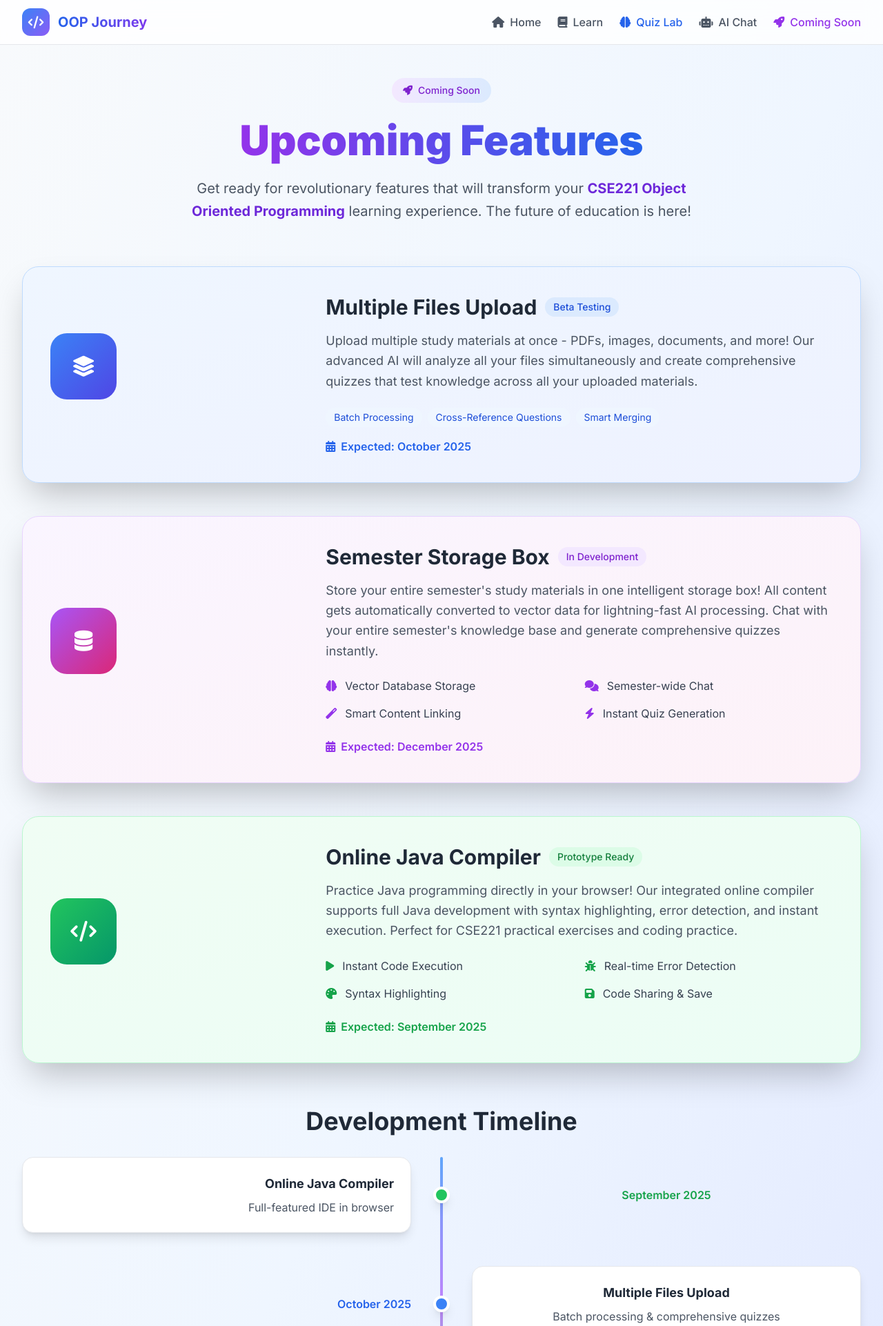
After one commit to clickTwice26/the-oop-journey, a Flask app: page /upcoming-features in a window 1280 px wide. The commit adds this page. Shown: the top 1922 px of the page at 69% size. Run offline with Flask 3, Linux system fonts and the light colour scheme; some libraries are stand-ins or nearby versions.

Commit message:
Add upcoming features page and link in navigation

```diff
--- a/app/routes.py
+++ b/app/routes.py
@@ -28,6 +28,10 @@ def index():
 @main_bp.route('/learn')
 def learn():
     return render_template('learn.html', title='Learn OOP Concepts')
+
+@main_bp.route('/upcoming-features')
+def upcoming_features():
+    return render_template('upcoming-features.html', title='Upcoming Features - OOP Journey')
 
 @main_bp.route('/learn/inheritance')
 def learn_inheritance():
--- a/app/templates/base.html
+++ b/app/templates/base.html
@@ -70,6 +70,9 @@
                     <a href="{{ url_for('main.chat') }}" class="text-gray-600 hover:text-primary-600 transition-colors font-medium">
                         <i class="fas fa-robot mr-2"></i>AI Chat
                     </a>
+                    <a href="{{ url_for('main.upcoming_features') }}" class="text-purple-600 hover:text-purple-700 transition-colors font-medium">
+                        <i class="fas fa-rocket mr-2"></i>Coming Soon
+                    </a>
                 </div>
                 <div class="md:hidden">
                     <button id="mobile-menu-btn" class="text-gray-600 hover:text-primary-600 focus:outline-none">
@@ -85,6 +88,7 @@
                 <a href="{{ url_for('main.learn') }}" class="block text-gray-600 hover:text-primary-600 py-2">Learn</a>
                 <a href="{{ url_for('quiz.quiz_generator') }}" class="block text-primary-600 font-medium py-2">Quiz Lab</a>
                 <a href="{{ url_for('main.chat') }}" class="block text-gray-600 hover:text-primary-600 py-2">AI Chat</a>
+                <a href="{{ url_for('main.upcoming_features') }}" class="block text-purple-600 hover:text-purple-700 py-2">Coming Soon</a>
             </div>
         </div>
     </nav>
--- a/app/templates/index.html
+++ b/app/templates/index.html
@@ -17,7 +17,7 @@
 
         <p class="text-xl text-gray-600 mb-8 max-w-3xl mx-auto leading-relaxed">
             Master Object-Oriented Programming through interactive quizzes, AI-powered learning,
-            and personalized study materials. Transform your coding skills with cutting-edge technology.
+            and personalized study materials. Perfect companion for <strong class="text-secondary-700">CSE221 Object Oriented Programming Course</strong> students. Transform your coding skills with cutting-edge technology.
         </p>
 
         <div class="flex flex-col sm:flex-row gap-4 justify-center mb-12">
--- /dev/null
+++ b/app/templates/upcoming-features.html
@@ -0,0 +1,230 @@
+{% extends "base.html" %}
+
+{% block content %}
+<div class="max-w-7xl mx-auto px-4 sm:px-6 lg:px-8 py-12">
+    <!-- Hero Section -->
+    <div class="text-center mb-16 animate-fade-in">
+        <div class="inline-flex items-center px-4 py-2 bg-gradient-to-r from-purple-100 to-blue-100 text-purple-700 rounded-full text-sm font-medium mb-6">
+            <i class="fas fa-rocket mr-2"></i>
+            Coming Soon
+        </div>
+
+        <h1 class="text-5xl md:text-6xl font-black mb-6">
+            <span class="bg-gradient-to-r from-purple-600 to-blue-600 bg-clip-text text-transparent">
+                Upcoming Features
+            </span>
+        </h1>
+
+        <p class="text-xl text-gray-600 mb-8 max-w-3xl mx-auto leading-relaxed">
+            Get ready for revolutionary features that will transform your <strong class="text-secondary-700">CSE221 Object Oriented Programming</strong> learning experience.
+            The future of education is here!
+        </p>
+    </div>
+
+    <!-- Features Grid -->
+    <div class="grid lg:grid-cols-1 gap-12 mb-16">
+
+        <!-- Multiple Files Upload Feature -->
+        <div class="bg-gradient-to-br from-blue-50 to-indigo-50 rounded-3xl p-10 border border-blue-200 shadow-2xl hover:shadow-3xl transition-all duration-500 group">
+            <div class="flex flex-col lg:flex-row items-center gap-8">
+                <div class="lg:w-1/3">
+                    <div class="w-24 h-24 bg-gradient-to-br from-blue-500 to-indigo-600 rounded-3xl flex items-center justify-center mb-6 group-hover:scale-110 transition-transform duration-300">
+                        <i class="fas fa-layer-group text-white text-3xl"></i>
+                    </div>
+                </div>
+                <div class="lg:w-2/3">
+                    <div class="flex items-center gap-3 mb-4">
+                        <h3 class="text-3xl font-bold text-gray-800">Multiple Files Upload</h3>
+                        <span class="px-3 py-1 bg-blue-100 text-blue-700 rounded-full text-sm font-medium">Beta Testing</span>
+                    </div>
+                    <p class="text-gray-600 text-lg mb-6 leading-relaxed">
+                        Upload multiple study materials at once - PDFs, images, documents, and more!
+                        Our advanced AI will analyze all your files simultaneously and create comprehensive quizzes
+                        that test knowledge across all your uploaded materials.
+                    </p>
+                    <div class="flex flex-wrap gap-2 mb-4">
+                        <span class="px-3 py-1 bg-blue-50 text-blue-700 rounded-full text-sm">Batch Processing</span>
+                        <span class="px-3 py-1 bg-blue-50 text-blue-700 rounded-full text-sm">Cross-Reference Questions</span>
+                        <span class="px-3 py-1 bg-blue-50 text-blue-700 rounded-full text-sm">Smart Merging</span>
+                    </div>
+                    <div class="text-blue-600 font-semibold">
+                        <i class="fas fa-calendar-alt mr-2"></i>Expected: October 2025
+                    </div>
+                </div>
+            </div>
+        </div>
+
+        <!-- Semester Storage Box Feature -->
+        <div class="bg-gradient-to-br from-purple-50 to-pink-50 rounded-3xl p-10 border border-purple-200 shadow-2xl hover:shadow-3xl transition-all duration-500 group">
+            <div class="flex flex-col lg:flex-row items-center gap-8">
+                <div class="lg:w-1/3">
+                    <div class="w-24 h-24 bg-gradient-to-br from-purple-500 to-pink-600 rounded-3xl flex items-center justify-center mb-6 group-hover:scale-110 transition-transform duration-300">
+                        <i class="fas fa-database text-white text-3xl"></i>
+                    </div>
+                </div>
+                <div class="lg:w-2/3">
+                    <div class="flex items-center gap-3 mb-4">
+                        <h3 class="text-3xl font-bold text-gray-800">Semester Storage Box</h3>
+                        <span class="px-3 py-1 bg-purple-100 text-purple-700 rounded-full text-sm font-medium">In Development</span>
+                    </div>
+                    <p class="text-gray-600 text-lg mb-6 leading-relaxed">
+                        Store your entire semester's study materials in one intelligent storage box!
+                        All content gets automatically converted to vector data for lightning-fast AI processing.
+                        Chat with your entire semester's knowledge base and generate comprehensive quizzes instantly.
+                    </p>
+                    <div class="grid md:grid-cols-2 gap-4 mb-6">
+                        <div class="flex items-center gap-3">
+                            <i class="fas fa-brain text-purple-600"></i>
+                            <span class="text-gray-700">Vector Database Storage</span>
+                        </div>
+                        <div class="flex items-center gap-3">
+                            <i class="fas fa-comments text-purple-600"></i>
+                            <span class="text-gray-700">Semester-wide Chat</span>
+                        </div>
+                        <div class="flex items-center gap-3">
+                            <i class="fas fa-magic text-purple-600"></i>
+                            <span class="text-gray-700">Smart Content Linking</span>
+                        </div>
+                        <div class="flex items-center gap-3">
+                            <i class="fas fa-bolt text-purple-600"></i>
+                            <span class="text-gray-700">Instant Quiz Generation</span>
+                        </div>
+                    </div>
+                    <div class="text-purple-600 font-semibold">
+                        <i class="fas fa-calendar-alt mr-2"></i>Expected: December 2025
+                    </div>
+                </div>
+            </div>
+        </div>
+
+        <!-- Online Java Compiler Feature -->
+        <div class="bg-gradient-to-br from-green-50 to-emerald-50 rounded-3xl p-10 border border-green-200 shadow-2xl hover:shadow-3xl transition-all duration-500 group">
+            <div class="flex flex-col lg:flex-row items-center gap-8">
+                <div class="lg:w-1/3">
+                    <div class="w-24 h-24 bg-gradient-to-br from-green-500 to-emerald-600 rounded-3xl flex items-center justify-center mb-6 group-hover:scale-110 transition-transform duration-300">
+                        <i class="fas fa-code text-white text-3xl"></i>
+                    </div>
+                </div>
+                <div class="lg:w-2/3">
+                    <div class="flex items-center gap-3 mb-4">
+                        <h3 class="text-3xl font-bold text-gray-800">Online Java Compiler</h3>
+                        <span class="px-3 py-1 bg-green-100 text-green-700 rounded-full text-sm font-medium">Prototype Ready</span>
+                    </div>
+                    <p class="text-gray-600 text-lg mb-6 leading-relaxed">
+                        Practice Java programming directly in your browser! Our integrated online compiler
+                        supports full Java development with syntax highlighting, error detection, and instant execution.
+                        Perfect for CSE221 practical exercises and coding practice.
+                    </p>
+                    <div class="grid md:grid-cols-2 gap-4 mb-6">
+                        <div class="flex items-center gap-3">
+                            <i class="fas fa-play text-green-600"></i>
+                            <span class="text-gray-700">Instant Code Execution</span>
+                        </div>
+                        <div class="flex items-center gap-3">
+                            <i class="fas fa-bug text-green-600"></i>
+                            <span class="text-gray-700">Real-time Error Detection</span>
+                        </div>
+                        <div class="flex items-center gap-3">
+                            <i class="fas fa-palette text-green-600"></i>
+                            <span class="text-gray-700">Syntax Highlighting</span>
+                        </div>
+                        <div class="flex items-center gap-3">
+                            <i class="fas fa-save text-green-600"></i>
+                            <span class="text-gray-700">Code Sharing & Save</span>
+                        </div>
+                    </div>
+                    <div class="text-green-600 font-semibold">
+                        <i class="fas fa-calendar-alt mr-2"></i>Expected: September 2025
+                    </div>
+                </div>
+            </div>
+        </div>
+    </div>
+
+    <!-- Timeline Section -->
+    <div class="text-center mb-16">
+        <h2 class="text-4xl font-bold text-gray-800 mb-8">Development Timeline</h2>
+
+        <div class="relative">
+            <!-- Timeline Line -->
+            <div class="absolute left-1/2 transform -translate-x-1/2 w-1 h-full bg-gradient-to-b from-blue-400 via-purple-400 to-green-400 rounded-full"></div>
+
+            <div class="space-y-12">
+                <!-- Timeline Item 1 -->
+                <div class="flex items-center relative">
+                    <div class="flex-1 text-right pr-8">
+                        <div class="bg-white rounded-2xl p-6 shadow-lg border border-gray-200">
+                            <h4 class="font-bold text-lg text-gray-800 mb-2">Online Java Compiler</h4>
+                            <p class="text-gray-600">Full-featured IDE in browser</p>
+                        </div>
+                    </div>
+                    <div class="w-6 h-6 bg-green-500 rounded-full border-4 border-white shadow-lg relative z-10"></div>
+                    <div class="flex-1 pl-8">
+                        <span class="text-green-600 font-semibold">September 2025</span>
+                    </div>
+                </div>
+
+                <!-- Timeline Item 2 -->
+                <div class="flex items-center relative">
+                    <div class="flex-1 text-right pr-8">
+                        <span class="text-blue-600 font-semibold">October 2025</span>
+                    </div>
+                    <div class="w-6 h-6 bg-blue-500 rounded-full border-4 border-white shadow-lg relative z-10"></div>
+                    <div class="flex-1 pl-8">
+                        <div class="bg-white rounded-2xl p-6 shadow-lg border border-gray-200">
+                            <h4 class="font-bold text-lg text-gray-800 mb-2">Multiple Files Upload</h4>
+                            <p class="text-gray-600">Batch processing & comprehensive quizzes</p>
+                        </div>
+                    </div>
+                </div>
+
+                <!-- Timeline Item 3 -->
+                <div class="flex items-center relative">
+                    <div class="flex-1 text-right pr-8">
+                        <div class="bg-white rounded-2xl p-6 shadow-lg border border-gray-200">
+                            <h4 class="font-bold text-lg text-gray-800 mb-2">Semester Storage Box</h4>
+                            <p class="text-gray-600">AI-powered semester knowledge base</p>
+                        </div>
+                    </div>
+                    <div class="w-6 h-6 bg-purple-500 rounded-full border-4 border-white shadow-lg relative z-10"></div>
+                    <div class="flex-1 pl-8">
+                        <span class="text-purple-600 font-semibold">December 2025</span>
+                    </div>
+                </div>
+            </div>
+        </div>
+    </div>
+
+    <!-- Newsletter Signup -->
+    <div class="bg-gradient-to-r from-indigo-600 to-purple-600 rounded-3xl p-12 text-center text-white">
+        <h2 class="text-3xl md:text-4xl font-bold mb-4">Stay Updated!</h2>
+        <p class="text-xl text-indigo-100 mb-8 max-w-2xl mx-auto">
+            Be the first to know when these amazing features launch. Join our community of CSE221 students!
+        </p>
+        <div class="flex flex-col sm:flex-row gap-4 justify-center max-w-md mx-auto">
+            <input type="email" placeholder="Enter your email" class="flex-1 px-6 py-3 rounded-xl text-gray-800 placeholder-gray-500 border-0 focus:ring-2 focus:ring-white focus:outline-none">
+            <button class="px-8 py-3 bg-white text-indigo-600 rounded-xl font-semibold hover:bg-gray-50 transition-all duration-300 shadow-lg">
+                <i class="fas fa-bell mr-2"></i>
+                Notify Me
+            </button>
+        </div>
+    </div>
+</div>
+{% endblock %}
+
+{% block scripts %}
+<style>
+    .animate-fade-in {
+        animation: fadeIn 1s ease-in-out;
+    }
+
+    @keyframes fadeIn {
+        from { opacity: 0; transform: translateY(30px); }
+        to { opacity: 1; transform: translateY(0); }
+    }
+
+    .shadow-3xl {
+        box-shadow: 0 35px 60px -12px rgba(0, 0, 0, 0.25);
+    }
+</style>
+{% endblock %}
```
